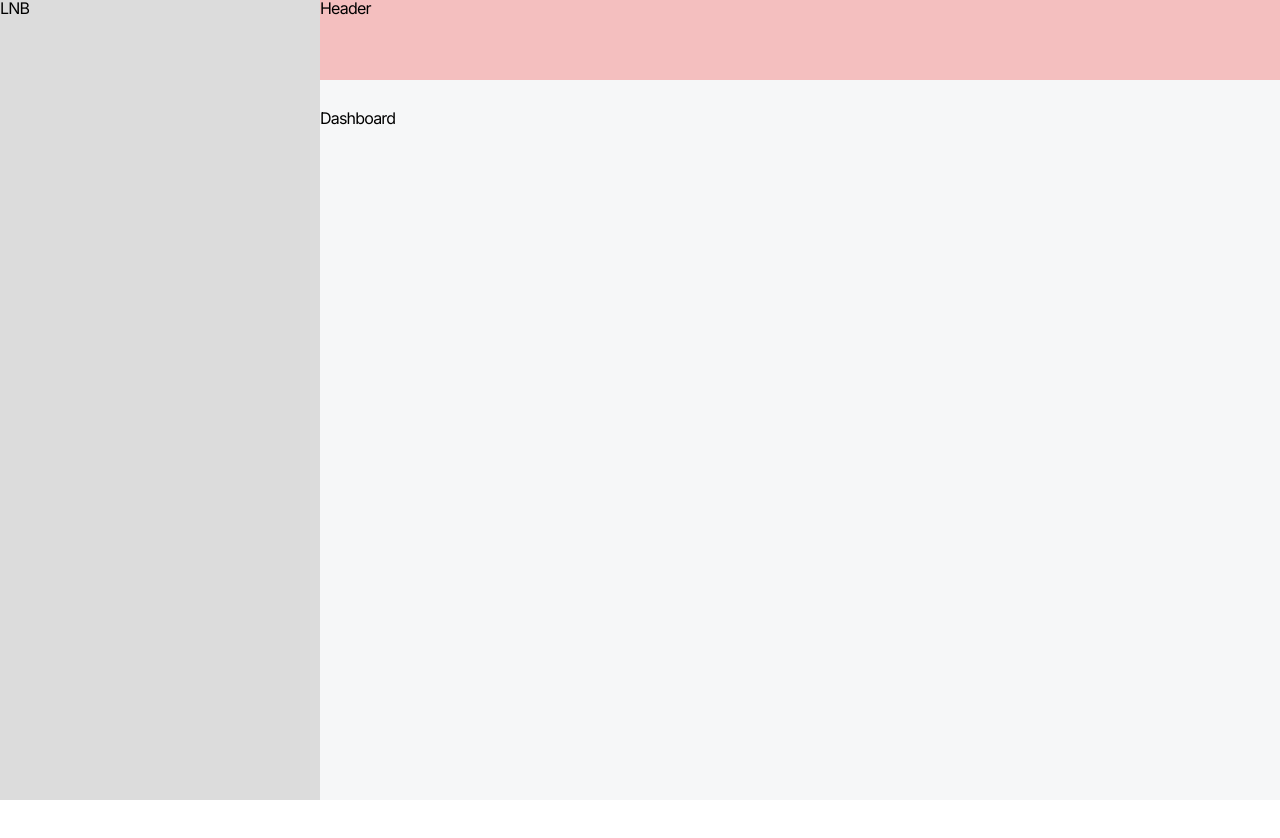
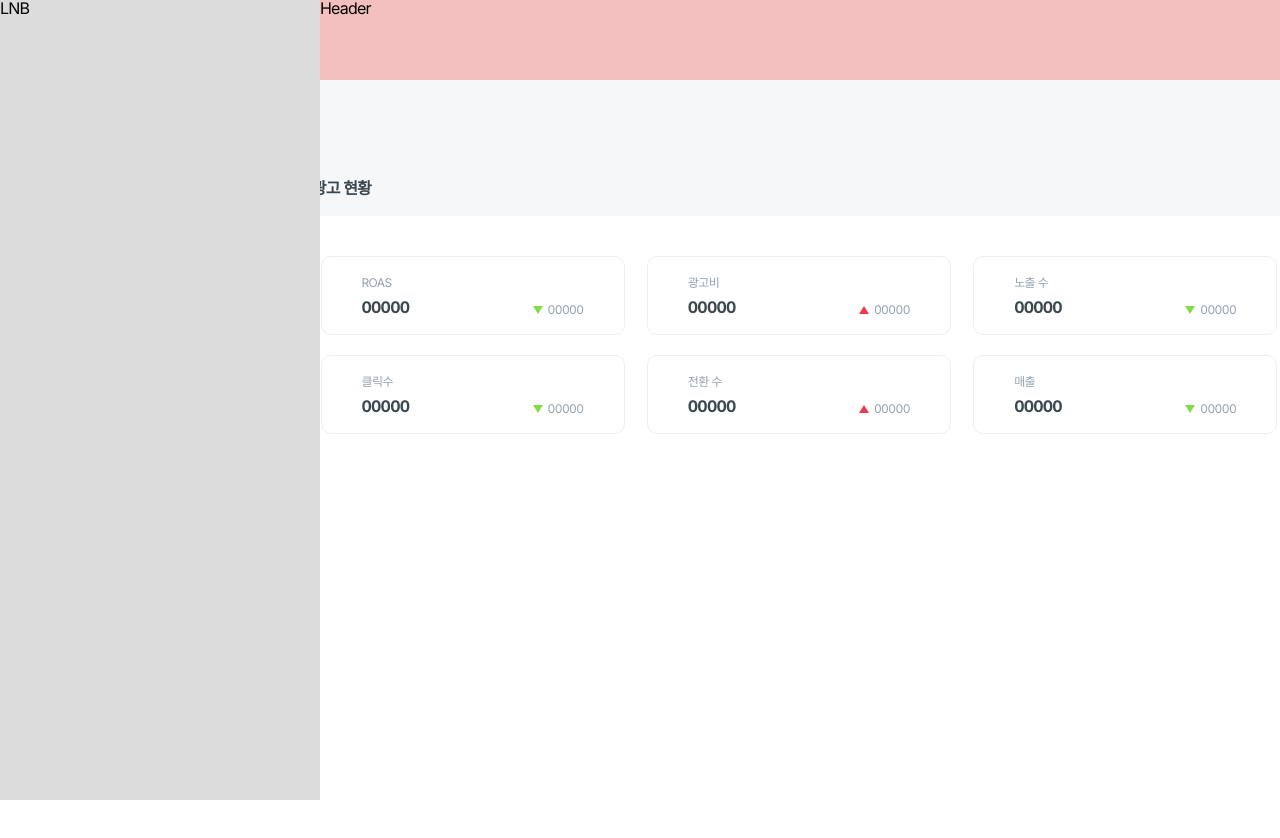
Before and after one commit to jsg0629/WOB-madup-assignment-Bteam, a React (Create React App) app: page / in a window 1280 px wide. Shown: the top 838 px of the page. Before the commit the page ends 800 px from the top, so only its background shows below. Built offline with nearby package versions, Linux system fonts and the light colour scheme; a web font is replaced by a local one.

Commit message:
design : 통합광고현황 ui - 상단 ui 추가

```diff
--- /dev/null
+++ b/src/routes/Dashboard/AdTop.tsx
@@ -0,0 +1,62 @@
+import { DecreaseIcon, IncreaseIcon } from 'assets/svgs'
+import styles from './dashboard.module.scss'
+
+const AdTop = () => {
+  const dummyData = [
+    {
+      title: 'ROAS',
+      value: '00000',
+      change: '00000',
+      increase: true,
+    },
+    {
+      title: '광고비',
+      value: '00000',
+      change: '00000',
+      increase: false,
+    },
+    {
+      title: '노출 수',
+      value: '00000',
+      change: '00000',
+      increase: true,
+    },
+    {
+      title: '클릭수',
+      value: '00000',
+      change: '00000',
+      increase: true,
+    },
+    {
+      title: '전환 수',
+      value: '00000',
+      change: '00000',
+      increase: false,
+    },
+    {
+      title: '매출',
+      value: '00000',
+      change: '00000',
+      increase: true,
+    },
+  ]
+
+  return (
+    <ul className={styles.indicatorWrapper}>
+      {dummyData.map((item) => (
+        <li key={item.title} className={styles.indicatorCard}>
+          <dl>
+            <dt>{item.title}</dt>
+            <dd>{item.value}</dd>
+          </dl>
+          <div className={styles.changeWrapper}>
+            {item.increase ? <IncreaseIcon /> : <DecreaseIcon />}
+            <span>{item.change}</span>
+          </div>
+        </li>
+      ))}
+    </ul>
+  )
+}
+
+export default AdTop
--- a/src/routes/Dashboard/dashboard.module.scss
+++ b/src/routes/Dashboard/dashboard.module.scss
@@ -0,0 +1,71 @@
+@use '/src/styles/constants/colors';
+
+.adSectionWrapper {
+  display: flex;
+  flex-direction: column;
+  align-items: center;
+  width: 100%;
+  height: 743px;
+  margin: 0 auto;
+  margin-top: 100px;
+
+  .adSectionTitle {
+    width: 1039px;
+    margin-bottom: 20px;
+    font-size: 16px;
+    font-weight: 700;
+    color: colors.$GRAY800;
+  }
+
+  .boardWrapper {
+    display: flex;
+    flex-direction: column;
+    width: 1039px;
+    height: 654px;
+    padding: 40px;
+    background-color: colors.$WHITE;
+    border-radius: 20px;
+
+    .indicatorWrapper {
+      display: grid;
+      grid-template-columns: repeat(3, 1fr);
+      gap: 20px;
+
+      li {
+        display: flex;
+        flex-direction: row;
+        align-items: center;
+        justify-content: space-between;
+        width: 304px;
+        height: 79px;
+        padding: 18px 40px;
+        border: 0.5px solid colors.$GRAY50;
+        border-radius: 10px;
+
+        dt {
+          margin-bottom: 10px;
+          font-size: 12px;
+          font-weight: 500;
+          color: colors.$GRAY300;
+        }
+
+        dd {
+          font-size: 16px;
+          font-weight: 700;
+          color: colors.$GRAY800;
+        }
+
+        .changeWrapper {
+          align-self: flex-end;
+          font-size: 12px;
+          font-weight: 500;
+          color: colors.$GRAY300;
+
+          span {
+            padding-left: 5px;
+          }
+        }
+      }
+    }
+  }
+}
--- a/src/routes/Dashboard/index.tsx
+++ b/src/routes/Dashboard/index.tsx
@@ -1,7 +1,15 @@
+import AdTop from './AdTop'
 import styles from './dashboard.module.scss'
 
 const Dashboard = (): JSX.Element => {
-  return <div>Dashboard</div>
+  return (
+    <div className={styles.adSectionWrapper}>
+      <h2 className={styles.adSectionTitle}>통합 광고 현황</h2>
+      <div className={styles.boardWrapper}>
+        <AdTop />
+      </div>
+    </div>
+  )
 }
 
 export default Dashboard
```
